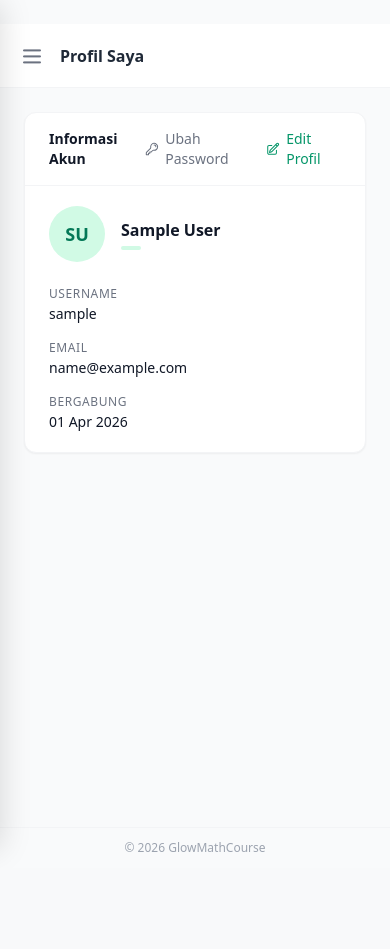
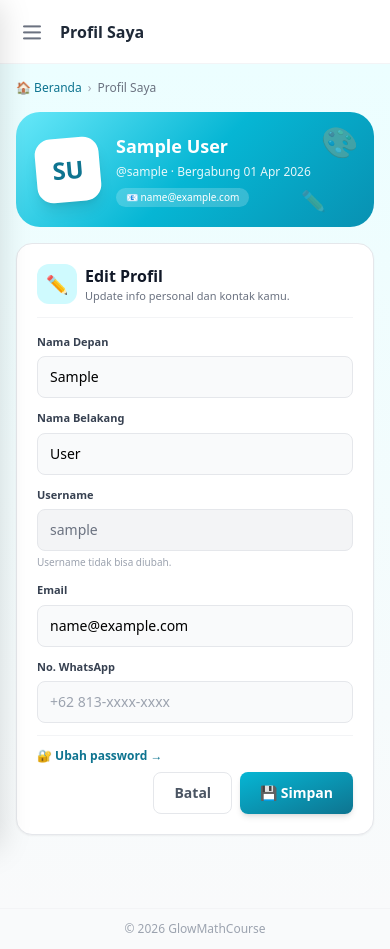
Before and after one commit to BagasALfathan/glowmathcourse, a Django app: page /profile/ in a window 390 px wide. Before the commit the page ends 852 px from the top, so only its background shows below. Run offline with Django 5.2, Linux system fonts and the light colour scheme; the visitor is signed in with stand-in values (Sample User, id 1); data that the repository does not hold is empty; parts of the project's set-up code (start-up, migrations or seed data) failed here and were passed over; some libraries are stand-ins or nearby versions.

Commit message:
feat(accounts): Profile V3 cyan simple edit + profile_settings placeholder
- accounts:profile (/profile/) — full rewrite as Khan Playful cyan compact
  hero + simple basic-info edit form (first_name, last_name, email,
  phone). POST persists; redirects with success message.
- accounts:profile_settings (/profile/settings/) — new placeholder URL
  that 302-redirects to /profile/ to consolidate Pengaturan UX
  (previously had two competing profile screens).
- Sidebar Pengaturan → still points to /profile/ via accounts:profile.

Co-Authored-By: Claude Opus 4.7 <noreply@anthropic.com>

```diff
--- a/accounts/templates/accounts/profile.html
+++ b/accounts/templates/accounts/profile.html
@@ -1,167 +1,119 @@
 {% extends "base.html" %}
-{% load crispy_forms_tags %}
 
-{% block title %}Profil{% endblock %}
+{% block title %}Profil Saya{% endblock %}
 {% block page_title %}Profil Saya{% endblock %}
 
 {% block content %}
-<div class="max-w-2xl mx-auto space-y-6">
+<div class="bg-gradient-to-b from-cyan-50 to-gray-50 -m-6 p-4 md:p-6 min-h-screen">
 
-  <!-- User info card -->
-  <div class="bg-white rounded-xl border border-gray-100 shadow-sm overflow-hidden">
-    <div class="px-6 py-4 border-b border-gray-100 flex items-center justify-between">
-      <h2 class="text-sm font-semibold text-gray-900">Informasi Akun</h2>
-      <div class="flex items-center gap-3">
-        <a href="{% url 'accounts:change_password' %}"
-           class="inline-flex items-center gap-1.5 text-sm font-medium text-gray-500 hover:text-gray-700 transition-colors">
-          <svg xmlns="http://www.w3.org/2000/svg" fill="none" viewBox="0 0 24 24"
-               stroke-width="1.75" stroke="currentColor" class="w-4 h-4">
-            <path stroke-linecap="round" stroke-linejoin="round"
-                  d="M15.75 5.25a3 3 0 013 3m3 0a6 6 0 01-7.029 5.912c-.563-.097-1.159.026-1.563.43L10.5 17.25H8.25v2.25H6v2.25H2.25v-2.818c0-.597.237-1.17.659-1.591l6.499-6.499c.404-.404.527-1 .43-1.563A6 6 0 1121.75 8.25z" />
-          </svg>
-          Ubah Password
-        </a>
-        <a href="{% url 'accounts:profile_edit' %}"
-           class="inline-flex items-center gap-1.5 text-sm font-medium text-primary-600 hover:text-primary-700 transition-colors">
-          <svg xmlns="http://www.w3.org/2000/svg" fill="none" viewBox="0 0 24 24"
-               stroke-width="1.75" stroke="currentColor" class="w-4 h-4">
-            <path stroke-linecap="round" stroke-linejoin="round"
-                  d="M16.862 4.487l1.687-1.688a1.875 1.875 0 112.652 2.652L10.582 16.07a4.5 4.5 0 01-1.897 1.13L6 18l.8-2.685a4.5 4.5 0 011.13-1.897l8.932-8.931zm0 0L19.5 7.125M18 14v4.75A2.25 2.25 0 0115.75 21H5.25A2.25 2.25 0 013 18.75V8.25A2.25 2.25 0 015.25 6H10" />
-          </svg>
-          Edit Profil
-        </a>
+  <nav class="text-xs text-cyan-700 mb-4 flex gap-1.5">
+    <a href="{% url 'dashboard:student' %}" class="hover:underline">🏠 Beranda</a>
+    <span class="text-gray-400">›</span>
+    <span class="text-gray-500">Profil Saya</span>
+  </nav>
+
+  {# ── Compact hero ────────────────────────────────────────────────── #}
+  <div class="rounded-3xl p-5 md:p-6 mb-4 relative overflow-hidden text-white flex gap-4 items-center"
+       style="background: linear-gradient(135deg, #67e8f9 0%, #06b6d4 50%, #0891b2 100%);">
+    <span class="absolute top-3 right-4 text-3xl opacity-25 pointer-events-none">🎨</span>
+    <span class="absolute bottom-3 right-12 text-xl opacity-20 pointer-events-none">✏️</span>
+    <div class="w-16 h-16 rounded-2xl bg-white text-cyan-700 flex items-center justify-center text-2xl font-bold shadow-lg flex-shrink-0"
+         style="transform: rotate(-5deg);">
+      {{ user_obj.first_name|first|default:user_obj.username|first|upper }}{{ user_obj.last_name|first|upper }}
+    </div>
+    <div class="min-w-0 relative z-10">
+      <h1 class="text-lg md:text-xl font-bold m-0 mb-1 truncate">{{ user_obj.get_full_name|default:user_obj.username }}</h1>
+      <p class="text-xs opacity-90 m-0">@{{ user_obj.username }} · Bergabung {{ user_obj.date_joined|date:"d M Y" }}</p>
+      <div class="flex gap-1.5 mt-2 text-[10px] flex-wrap">
+        {% if user_obj.role == 'STUDENT' and user_obj.student_profile %}
+        <span class="bg-white/20 px-2.5 py-0.5 rounded-full">🎓 {{ user_obj.student_profile.get_level_display|default:"Siswa" }}</span>
+        {% elif user_obj.role == 'TEACHER' %}
+        <span class="bg-white/20 px-2.5 py-0.5 rounded-full">👩‍🏫 Guru</span>
+        {% elif user_obj.role == 'ADMIN' %}
+        <span class="bg-white/20 px-2.5 py-0.5 rounded-full">🛡️ Admin</span>
+        {% endif %}
+        {% if user_obj.email %}<span class="bg-white/20 px-2.5 py-0.5 rounded-full">📧 {{ user_obj.email|truncatechars:24 }}</span>{% endif %}
+      </div>
     </div>
   </div>
 
-    <div class="px-6 py-5">
-      <!-- Avatar + name -->
-      <div class="flex items-center gap-4 mb-6">
-        {% if user.role == 'TEACHER' and profile.photo %}
-        <img src="{{ profile.photo.url }}" alt="{{ user.get_full_name }}"
-             class="w-14 h-14 rounded-full object-cover shrink-0 border-2 border-primary-100">
-        {% else %}
-        <div class="w-14 h-14 rounded-full flex items-center justify-center shrink-0 font-bold text-lg
-          bg-primary-100 text-primary-700">
-          {{ user.first_name|first|upper }}{{ user.last_name|first|upper }}
+  {# ── Flash messages ──────────────────────────────────────────────── #}
+  {% if messages %}
+    {% for msg in messages %}
+    <div class="mb-3 p-3 rounded-xl text-xs
+                {% if msg.tags == 'error' %}bg-red-50 border border-red-200 text-red-800
+                {% elif msg.tags == 'success' %}bg-emerald-50 border border-emerald-200 text-emerald-800
+                {% else %}bg-blue-50 border border-blue-200 text-blue-800{% endif %}">
+      {{ msg }}
     </div>
+    {% endfor %}
   {% endif %}
+
+  {# ── Simple edit form ────────────────────────────────────────────── #}
+  <div class="bg-white border border-gray-200 rounded-2xl p-5 md:p-6 shadow-sm">
+    <div class="flex items-center gap-2 mb-4 pb-3 border-b border-gray-100">
+      <div class="w-10 h-10 rounded-xl bg-cyan-100 text-cyan-700 flex items-center justify-center text-lg">✏️</div>
       <div>
-          <p class="text-base font-semibold text-gray-900">{{ user.get_full_name }}</p>
-          <span class="inline-block text-xs font-semibold px-2.5 py-0.5 rounded-full mt-1
-            bg-primary-100 text-primary-700">
-            {{ user.get_role_display }}
-          </span>
+        <h2 class="text-base font-bold text-gray-900 m-0">Edit Profil</h2>
+        <p class="text-[11px] text-gray-500 m-0">Update info personal dan kontak kamu.</p>
       </div>
     </div>
 
-      <!-- Fields -->
-      <dl class="grid grid-cols-1 sm:grid-cols-2 gap-x-8 gap-y-4 text-sm">
+    <form method="post" novalidate>
+      {% csrf_token %}
+
+      <div class="grid grid-cols-1 md:grid-cols-2 gap-3 mb-3">
         <div>
-          <dt class="text-xs font-medium text-gray-500 uppercase tracking-wider mb-0.5">Username</dt>
-          <dd class="text-gray-900">{{ user.username }}</dd>
+          <label class="text-[11px] font-semibold text-gray-700 block mb-1.5" for="pf-first">Nama Depan</label>
+          <input id="pf-first" type="text" name="first_name" value="{{ user_obj.first_name }}"
+                 class="w-full px-3 py-2.5 text-sm border border-gray-200 rounded-lg bg-gray-50 focus:bg-white focus:border-cyan-500 focus:ring-2 focus:ring-cyan-100 outline-none">
         </div>
         <div>
-          <dt class="text-xs font-medium text-gray-500 uppercase tracking-wider mb-0.5">Email</dt>
-          <dd class="text-gray-900">{{ user.email }}</dd>
-        </div>
-        <div>
-          <dt class="text-xs font-medium text-gray-500 uppercase tracking-wider mb-0.5">Bergabung</dt>
-          <dd class="text-gray-900">{{ user.date_joined|date:"d M Y" }}</dd>
-        </div>
-      </dl>
+          <label class="text-[11px] font-semibold text-gray-700 block mb-1.5" for="pf-last">Nama Belakang</label>
+          <input id="pf-last" type="text" name="last_name" value="{{ user_obj.last_name }}"
+                 class="w-full px-3 py-2.5 text-sm border border-gray-200 rounded-lg bg-gray-50 focus:bg-white focus:border-cyan-500 focus:ring-2 focus:ring-cyan-100 outline-none">
         </div>
       </div>
 
-  <!-- Role-specific profile -->
-  {% if profile %}
-  <div class="bg-white rounded-xl border border-gray-100 shadow-sm overflow-hidden">
-
-    {% if user.role == 'STUDENT' %}
-    <div class="px-6 py-4 border-b border-gray-100">
-      <h2 class="text-sm font-semibold text-gray-900">Informasi Siswa</h2>
-    </div>
-    <div class="px-6 py-5">
-      <dl class="grid grid-cols-1 sm:grid-cols-2 gap-x-8 gap-y-4 text-sm">
+      <div class="grid grid-cols-1 md:grid-cols-2 gap-3 mb-3">
         <div>
-          <dt class="text-xs font-medium text-gray-500 uppercase tracking-wider mb-0.5">Jenjang</dt>
-          <dd class="text-gray-900">{{ profile.get_level_display }}</dd>
+          <label class="text-[11px] font-semibold text-gray-700 block mb-1.5" for="pf-username">Username</label>
+          <input id="pf-username" type="text" value="{{ user_obj.username }}" disabled
+                 class="w-full px-3 py-2.5 text-sm border border-gray-200 rounded-lg bg-gray-100 text-gray-500 outline-none cursor-not-allowed">
+          <p class="text-[10px] text-gray-400 mt-1">Username tidak bisa diubah.</p>
         </div>
         <div>
-          <dt class="text-xs font-medium text-gray-500 uppercase tracking-wider mb-0.5">Kelas</dt>
-          <dd class="text-gray-900">{% if profile.school_grade %}{{ profile.school_grade }}{% else %}-{% endif %}</dd>
+          <label class="text-[11px] font-semibold text-gray-700 block mb-1.5" for="pf-email">Email</label>
+          <input id="pf-email" type="email" name="email" value="{{ user_obj.email }}"
+                 class="w-full px-3 py-2.5 text-sm border border-gray-200 rounded-lg bg-gray-50 focus:bg-white focus:border-cyan-500 focus:ring-2 focus:ring-cyan-100 outline-none">
         </div>
-        <div class="sm:col-span-2">
-          <dt class="text-xs font-medium text-gray-500 uppercase tracking-wider mb-0.5">Nama Sekolah</dt>
-          <dd class="text-gray-900">{{ profile.school_name|default:"-" }}</dd>
-        </div>
-        <div>
-          <dt class="text-xs font-medium text-gray-500 uppercase tracking-wider mb-0.5">No. HP Siswa</dt>
-          <dd class="text-gray-900">{{ profile.phone|default:"-" }}</dd>
-        </div>
-        <div>
-          <dt class="text-xs font-medium text-gray-500 uppercase tracking-wider mb-0.5">Nama Orang Tua</dt>
-          <dd class="text-gray-900">{{ profile.parent_name|default:"-" }}</dd>
-        </div>
-        <div>
-          <dt class="text-xs font-medium text-gray-500 uppercase tracking-wider mb-0.5">No. HP Orang Tua</dt>
-          <dd class="text-gray-900">{{ profile.parent_phone|default:"-" }}</dd>
-        </div>
-        <div class="sm:col-span-2">
-          <dt class="text-xs font-medium text-gray-500 uppercase tracking-wider mb-0.5">Alamat</dt>
-          <dd class="text-gray-900 whitespace-pre-line">{{ profile.address|default:"-" }}</dd>
-        </div>
-      </dl>
       </div>
 
-    {% elif user.role == 'TEACHER' %}
-    <div class="px-6 py-4 border-b border-gray-100">
-      <h2 class="text-sm font-semibold text-gray-900">Informasi Guru</h2>
-    </div>
-    <div class="px-6 py-5">
-      <dl class="grid grid-cols-1 sm:grid-cols-2 gap-x-8 gap-y-4 text-sm">
-        <div>
-          <dt class="text-xs font-medium text-gray-500 uppercase tracking-wider mb-0.5">Pendidikan Terakhir</dt>
-          <dd class="text-gray-900">{{ profile.get_education_display|default:"-" }}</dd>
-        </div>
-        <div>
-          <dt class="text-xs font-medium text-gray-500 uppercase tracking-wider mb-0.5">Pengalaman Mengajar</dt>
-          <dd class="text-gray-900">{{ profile.experience_years }} tahun</dd>
-        </div>
-        <div class="sm:col-span-2">
-          <dt class="text-xs font-medium text-gray-500 uppercase tracking-wider mb-0.5">Spesialisasi</dt>
-          <dd class="text-gray-900">{{ profile.specialization|default:"-" }}</dd>
-        </div>
-        <div class="sm:col-span-2">
-          <dt class="text-xs font-medium text-gray-500 uppercase tracking-wider mb-0.5">Bio</dt>
-          <dd class="text-gray-900 whitespace-pre-line">{{ profile.bio|default:"-" }}</dd>
-        </div>
-        <div>
-          <dt class="text-xs font-medium text-gray-500 uppercase tracking-wider mb-0.5">No. HP</dt>
-          <dd class="text-gray-900">{{ profile.phone|default:"-" }}</dd>
-        </div>
-        <div class="sm:col-span-2">
-          <dt class="text-xs font-medium text-gray-500 uppercase tracking-wider mb-0.5">Alamat</dt>
-          <dd class="text-gray-900 whitespace-pre-line">{{ profile.address|default:"-" }}</dd>
-        </div>
-      </dl>
+      <div class="mb-3">
+        <label class="text-[11px] font-semibold text-gray-700 block mb-1.5" for="pf-phone">No. WhatsApp</label>
+        <input id="pf-phone" type="tel" name="phone" value="{{ user_obj.phone|default:'' }}"
+               placeholder="+62 813-xxxx-xxxx"
+               class="w-full px-3 py-2.5 text-sm border border-gray-200 rounded-lg bg-gray-50 focus:bg-white focus:border-cyan-500 focus:ring-2 focus:ring-cyan-100 outline-none">
       </div>
 
-    {% elif user.role == 'ADMIN' %}
-    <div class="px-6 py-4 border-b border-gray-100">
-      <h2 class="text-sm font-semibold text-gray-900">Informasi Admin</h2>
+      <div class="flex flex-wrap items-center justify-between gap-2 pt-3 mt-2 border-t border-gray-100">
+        <a href="{% url 'accounts:change_password' %}"
+           class="text-xs font-semibold text-cyan-700 hover:text-cyan-900 no-underline inline-flex items-center gap-1">
+          🔐 Ubah password →
+        </a>
+        <div class="flex gap-2 ml-auto">
+          <a href="{% url 'dashboard:router' %}"
+             class="px-5 py-2.5 bg-white text-gray-600 border border-gray-200 rounded-lg text-sm font-semibold no-underline hover:bg-gray-50">
+            Batal
+          </a>
+          <button type="submit"
+                  class="px-5 py-2.5 bg-gradient-to-br from-cyan-500 to-cyan-700 text-white rounded-lg text-sm font-bold shadow-md hover:shadow-lg transition-all">
+            💾 Simpan
+          </button>
         </div>
-    <div class="px-6 py-5">
-      <dl class="text-sm">
-        <div>
-          <dt class="text-xs font-medium text-gray-500 uppercase tracking-wider mb-0.5">No. HP</dt>
-          <dd class="text-gray-900">{{ profile.phone|default:"-" }}</dd>
       </div>
-      </dl>
+    </form>
   </div>
-    {% endif %}
-
-  </div>
-  {% endif %}
 
 </div>
 {% endblock %}
--- a/accounts/urls.py
+++ b/accounts/urls.py
@@ -25,6 +25,7 @@ urlpatterns = [
     path('register/waiting/', views.waiting_view, name='waiting_legacy'),  # legacy alias
     path('register/student/', views.register_student_view, name='register_student'),  # legacy alias
     path('profile/', views.profile_view, name='profile'),
+    path('profile/settings/', views.profile_settings_view, name='profile_settings'),
     path('profile/edit/', views.profile_edit_view, name='profile_edit'),
     path('profile/change-password/', views.change_password_view, name='change_password'),
 ]
--- a/accounts/views.py
+++ b/accounts/views.py
@@ -493,15 +493,36 @@ def waiting_view(request):
 
 @login_required
 def profile_view(request):
+    """Simple profile edit page — Khan Playful cyan form (replaces V3 modular
+    cards, which lived too few features behind to justify the surface area)."""
     user = request.user
-    profile = None
+
+    if request.method == 'POST':
+        user.first_name = (request.POST.get('first_name') or '').strip()
+        user.last_name = (request.POST.get('last_name') or '').strip()
+        user.email = (request.POST.get('email') or '').strip()
+        if 'phone' in request.POST:
+            user.phone = (request.POST.get('phone') or '').strip()
+        user.save()
+        messages.success(request, '✓ Profil berhasil diupdate!')
+        return redirect('accounts:profile')
+
+    # Make sure the role-specific profile row exists (some legacy users
+    # were created before signals; harmless no-op otherwise).
     if user.role == Role.STUDENT:
-        profile, _ = StudentProfile.objects.get_or_create(user=user)
+        StudentProfile.objects.get_or_create(user=user)
     elif user.role == Role.TEACHER:
-        profile, _ = TeacherProfile.objects.get_or_create(user=user)
+        TeacherProfile.objects.get_or_create(user=user)
     elif user.role == Role.ADMIN:
-        profile, _ = AdminProfile.objects.get_or_create(user=user)
-    return render(request, 'accounts/profile.html', {'profile': profile})
+        AdminProfile.objects.get_or_create(user=user)
+
+    return render(request, 'accounts/profile.html', {'user_obj': user})
+
+
+@login_required
+def profile_settings_view(request):
+    """Legacy redirect — profile settings consolidated into /profile/."""
+    return redirect('accounts:profile')
 
 
 @login_required
```
Also changed, not shown: accounts/templates/accounts/profile_settings.html (added, +174 -0 lines). Lines whose indentation alone changed are shown as unchanged.
